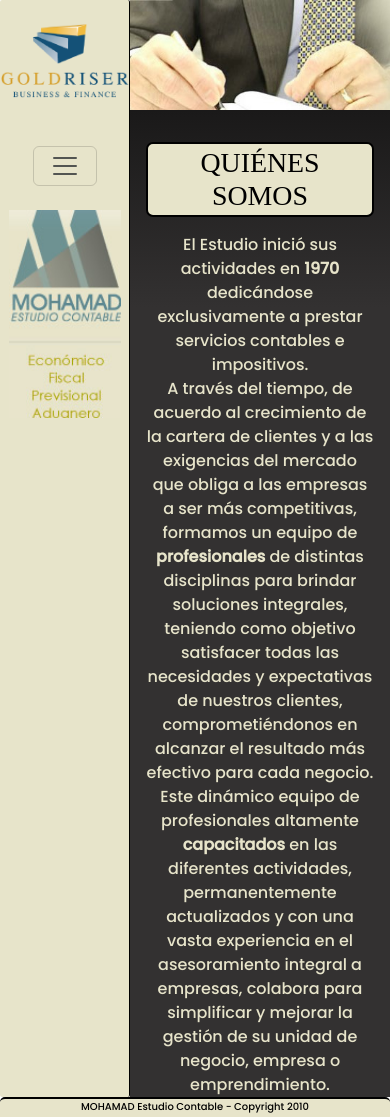
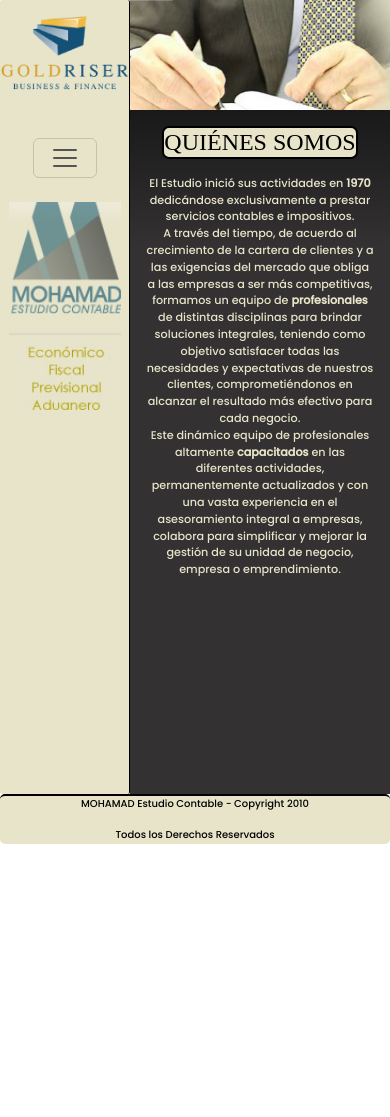
Before and after one commit to FranciscoMohamad/goldriser-v2, a website: page index.html in a window 390 px wide. Shown: the top 1117 px of the page. After the commit the page ends 844 px from the top, so only its background shows below. Drawn offline with nearby package versions, Linux system fonts and the light colour scheme.

Commit message:
font-size modificado definicion de mediaquire para mobile laptopp y deshtop

```diff
--- a/index.html
+++ b/index.html
@@ -31,7 +31,7 @@
         <nav class=" nav-cel navbar navbar-expand-lg bg-skin justify-content-start">
             <div class="container-fluid justify-content-center">
                  <a href="index.html">
-                    <img class="nav-logo mt-3" src="multimedia/goldriser-logo.png" alt="imagen de goldriser que lleva al inicio">
+                    <img class="nav-logo mt-2" src="multimedia/goldriser-logo.png" alt="imagen de goldriser que lleva al inicio">
                 </a>
                 <button class="navbar-toggler  mt-5  mb-4 mx-4 px-3" type="button" data-bs-toggle="collapse"
                     data-bs-target="#navbarSupportedContent" aria-controls="navbarSupportedContent"
--- a/scss/base/_grid.scss
+++ b/scss/base/_grid.scss
@@ -7,7 +7,7 @@
     "nav  main"
     "foot  foot";
     grid-template-rows: 110px 1fr 50px;
-    grid-template-columns: 130px 3fr;
+    grid-template-columns: 130px 1fr;
     header {
         grid-area: head;
         border-radius: 5px;
--- a/scss/layout/_main.scss
+++ b/scss/layout/_main.scss
@@ -16,12 +16,15 @@ main{
     h1 {
         @extend %styles;
         display: inline-block;
-        margin: 2rem 1rem 1rem;
+        margin: 1rem;
         font-family: $font;
-        padding: 2px;
+        font-size: 1.5rem;
         border: $border;
         border-radius: 7px;
         text-align: center;
+    }
+    p {
+        font-size: 0.7rem;
     }
 }
 .main-text{
--- a/scss/layout/_nav.scss
+++ b/scss/layout/_nav.scss
@@ -26,9 +26,6 @@ nav{
             border-radius: 3px;
             list-style: none;
             display: inline-block;
-            a{
-                padding: 1rem 2rem;
-            }
         }
         li:hover {
             background-color: $hover-color;
```
Also changed, not shown: css/main.css.
